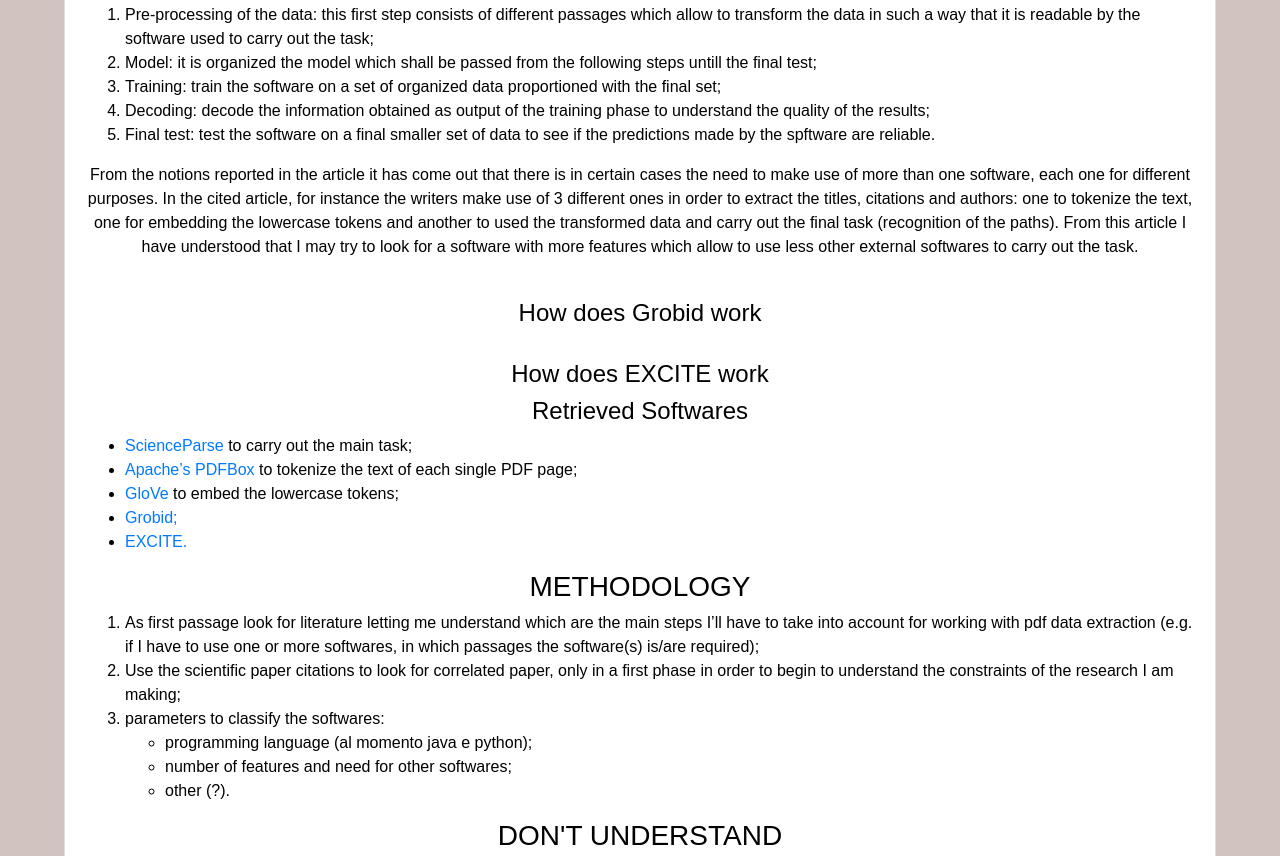
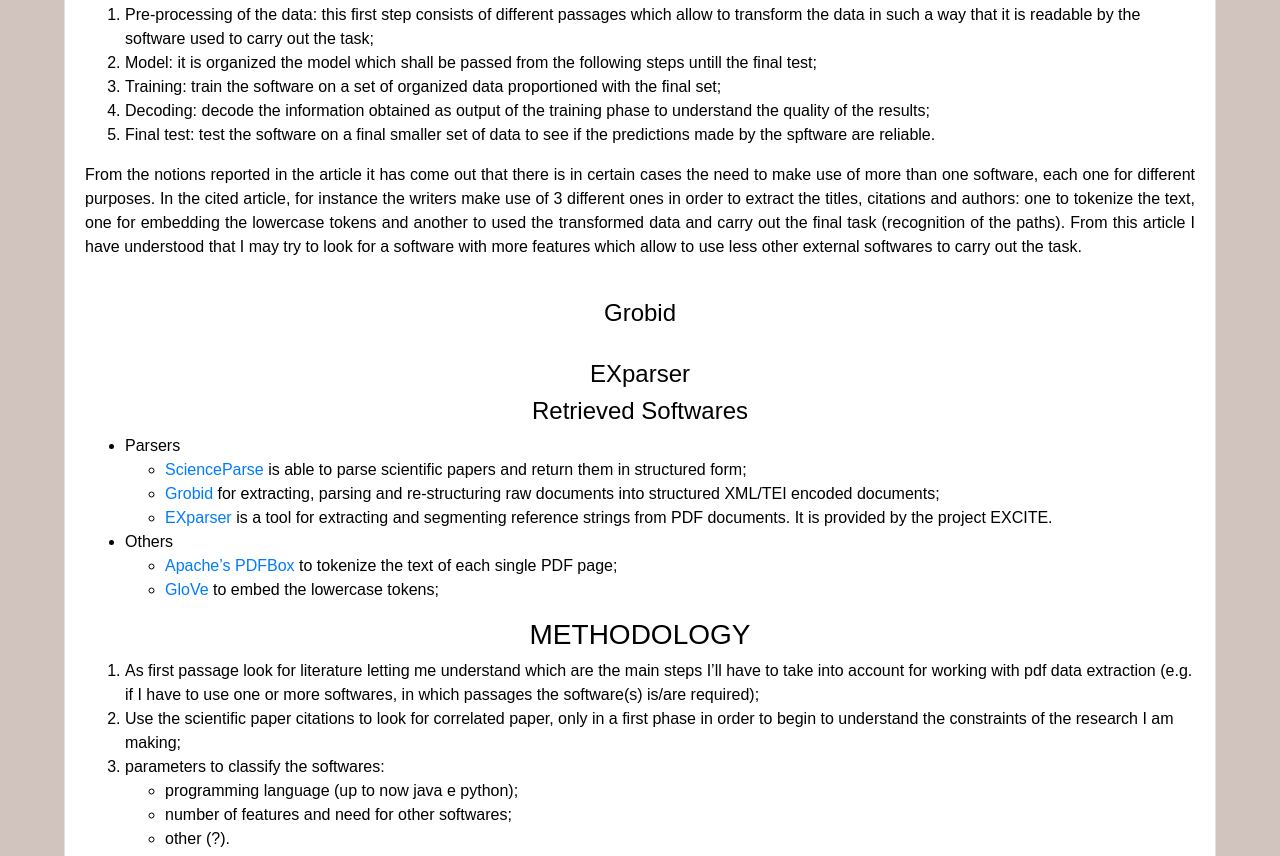
Before and after one commit to Alessia438/pdf-to-structured-citations, a plain HTML site: page index.html in a window 1280 px wide. Shown: the part 463-1319 px from the top of the page. Drawn offline with nearby package versions, Linux system fonts and the light colour scheme.

Commit message:
corrections

```diff
--- a/index.html
+++ b/index.html
@@ -42,10 +42,11 @@
 		margin-bottom: 10px;
 	}
 	ul li, ol li{text-align: left;}
-	svg .bi bi-arrow-up-square{
-		align:auto;
+	a.back-to-top.dark {
+		margin: auto;
 		padding-left: 30vw;
 	}
+	p{text-align:justify;}
     </style>
 
 </head>
@@ -101,17 +102,24 @@
 		      From this article I have understood that I may try to look for a software with more features which allow to use less other external softwares to carry out the task.
 		      </p>
 		      <br>
-		      <h4>How does Grobid work</h4>
+		      <h4>Grobid</h4>
 		      <br>
-		      <h4>How does EXCITE work</h4>
+		      <h4>EXparser</h4>
 
 		      <h4>Retrieved Softwares</h4>
-			<ul>
-				<li><a href="https://github.com/allenai/allennlp"><b>ScienceParse</b></a> to carry out the main task;</li>
-				<li><a href="https://pdfbox.apache.org/"><b>Apache’s PDFBox</b></a> to tokenize the text of each single PDF page;</li>
-				<li><a href="https://nlp.stanford.edu/projects/glove/"><b>GloVe</b></a> to embed the lowercase tokens;</li>
-				<li><a href="https://github.com/kermitt2/grobid"><b>Grobid</b>;</a></li>
-				<li><a href="https://github.com/exciteproject/"><b>EXCITE</b>.</a></li>
+		      <ul>
+			      <li>Parsers</li>
+					<ul>
+						<li><a href="https://github.com/allenai/allennlp"><b>ScienceParse</b></a> is able to parse scientific papers and return them in structured form;</li>
+						<li><a href="https://github.com/kermitt2/grobid"><b>Grobid</b></a> for extracting, parsing and re-structuring raw documents into structured XML/TEI encoded documents;</li>
+						<li><a href="https://github.com/exciteproject/"><b>EXparser</b></a> is a tool for extracting and segmenting reference strings from PDF documents. It is provided by the project EXCITE.</li>
+					</ul>
+
+			      <li>Others</li>
+					<ul>
+						<li><a href="https://pdfbox.apache.org/"><b>Apache’s PDFBox</b></a> to tokenize the text of each single PDF page;</li>
+						<li><a href="https://nlp.stanford.edu/projects/glove/"><b>GloVe</b></a> to embed the lowercase tokens;</li>
+					</ul>
 			</ul>
 
 		<h3>METHODOLOGY</h3>
@@ -121,7 +129,7 @@
 			<li>Use the scientific paper citations to look for correlated paper, only in a first phase in order to begin to understand the constraints of the research I am making;</li>
 			<li>parameters to classify the softwares:</li>
 			        <ul>
-				<li>programming language (al momento java e python);</li>
+				<li>programming language (up to now java e python);</li>
 				<li>number of features and need for other softwares;</li>
 				<li>other (?).</li>
 				</ul>
```
